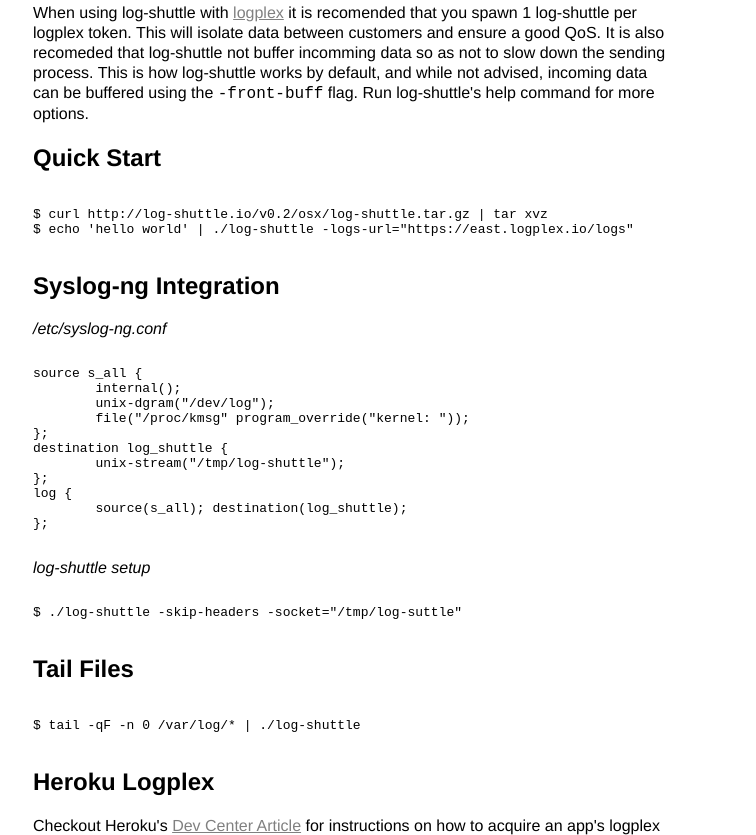
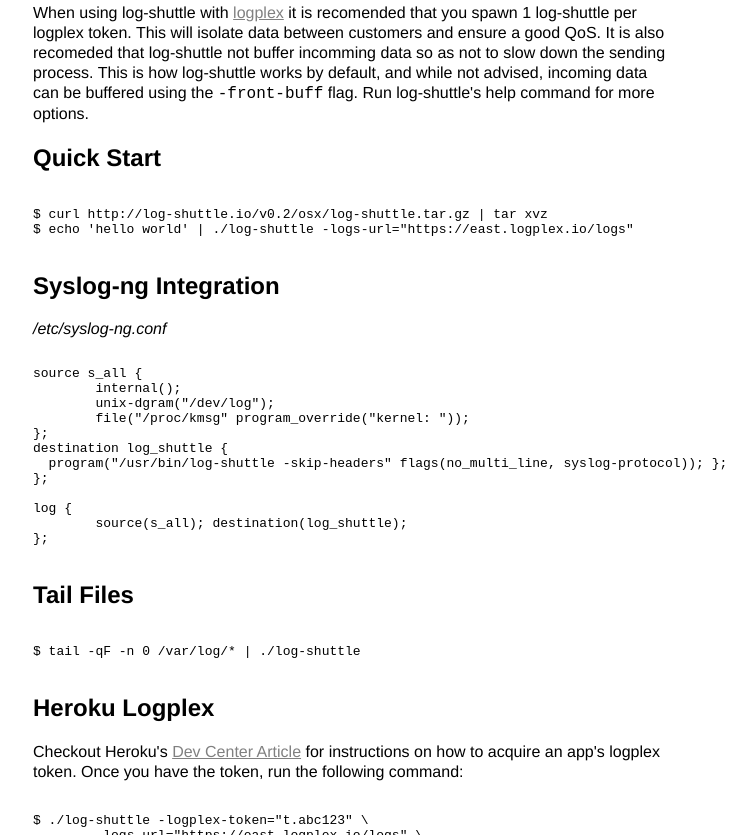
Before and after one commit to heroku/log-shuttle, a plain HTML site: page index.html in a window 1280 px wide. Shown: the part 392-1227 px from the top of the page, without its empty margins (287-1043 px from the left). Drawn offline with Linux system fonts and the light colour scheme.

Commit message:
Make this current

```diff
--- a/index.html
+++ b/index.html
@@ -61,15 +61,12 @@
 	file("/proc/kmsg" program_override("kernel: "));
 };
 destination log_shuttle {
-	unix-stream("/tmp/log-shuttle");
+  program("/usr/bin/log-shuttle -skip-headers" flags(no_multi_line, syslog-protocol)); };
 };
+
 log {
 	source(s_all); destination(log_shuttle);
 };
-	</code></pre>
-	<em>log-shuttle setup</em>
-	<pre><code>
-$ ./log-shuttle -skip-headers -socket="/tmp/log-suttle"
 	</code></pre>
 
 	<h2>Tail Files</h2>
```
